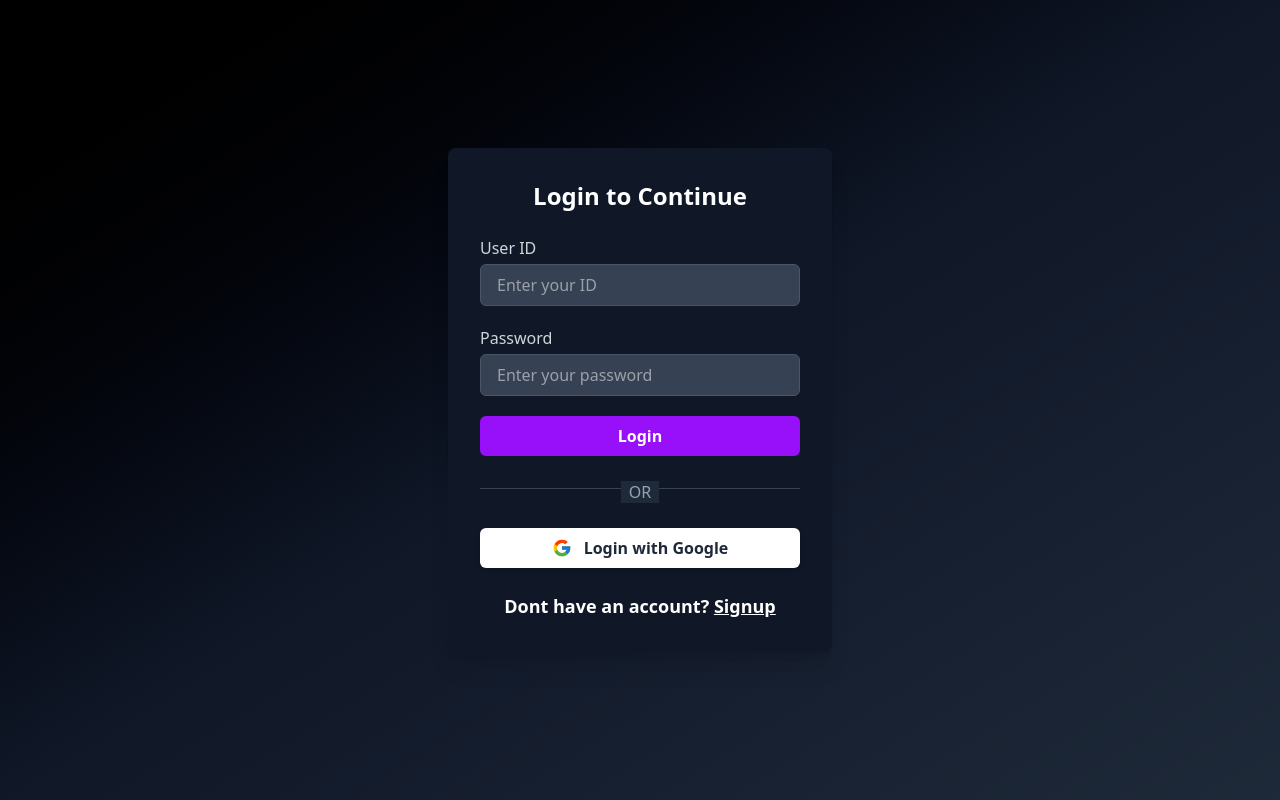
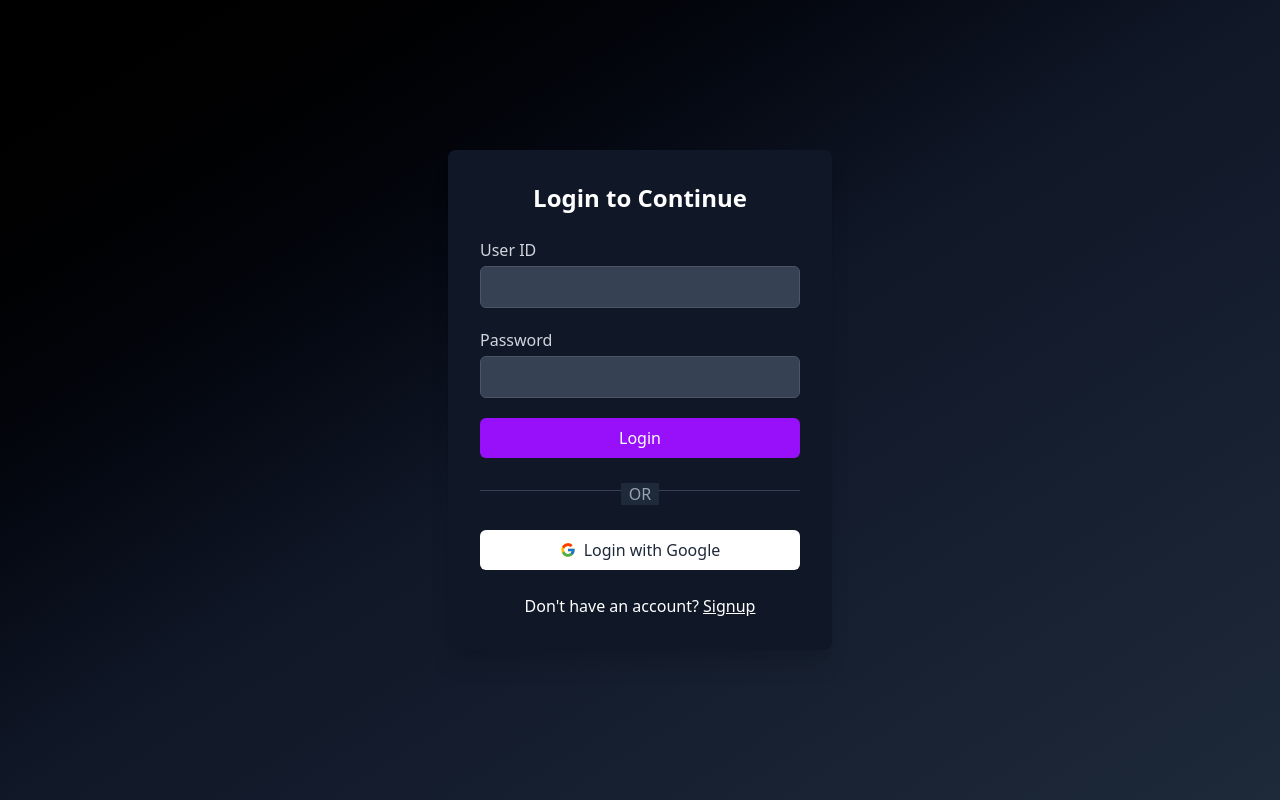
Before and after one commit to warrior-site/chat-frontend, a React (Vite) app: page /login in a window 1280 px wide. Built offline with nearby package versions, Linux system fonts and the light colour scheme; no server answers.

Commit message:
Update LoginPage.jsx

```diff
--- a/src/pages/LoginPage.jsx
+++ b/src/pages/LoginPage.jsx
@@ -1,24 +1,21 @@
-import React, { useState } from 'react';
-import { motion } from 'framer-motion';
-import { FcGoogle } from 'react-icons/fc';
+import React, { useState } from "react";
+import { motion } from "framer-motion";
+import { FcGoogle } from "react-icons/fc";
 import { ToastContainer, toast } from "react-toastify";
-import { Link,useNavigate  } from 'react-router-dom';
-import { useAuthStore } from '../context/authContext';
-
+import { Link, useNavigate } from "react-router-dom";
+import { useAuthStore } from "../context/authContext";
 
 const LoginPage = () => {
-  const [userId, setUserId] = useState('');
-  const [password, setPassword] = useState('');
+  const [userId, setUserId] = useState("");
+  const [password, setPassword] = useState("");
   const navigate = useNavigate();
-  const{isLoading,login,error} = useAuthStore();
-
+  const { isLoading, login } = useAuthStore();
 
   const handleFormLogin = async (e) => {
     e.preventDefault();
 
     try {
       await login(userId, password);
-
       toast.success("✅ Login successful");
       navigate("/dashboard");
     } catch (err) {
@@ -26,52 +23,50 @@ const LoginPage = () => {
     }
   };
 
-
   const handleGoogleLogin = () => {
-    alert('Google login coming soon!');
+    alert("Google login coming soon!");
   };
 
   return (
     <div className="min-h-screen flex items-center justify-center bg-gradient-to-br from-black via-gray-900 to-gray-800 px-4">
+      <ToastContainer />
+
       <motion.div
         initial={{ opacity: 0, scale: 0.95 }}
         animate={{ opacity: 1, scale: 1 }}
         transition={{ duration: 0.5 }}
-        className="w-full max-w-sm  bg-gray-900 bg-opacity-80 rounded-lg p-8 shadow-xl "
+        className="w-full max-w-sm bg-gray-900 bg-opacity-80 rounded-lg p-8 shadow-xl"
       >
-        <h2 className="text-white text-2xl font-bold text-center mb-6">Login to Continue</h2>
+        <h2 className="text-white text-2xl font-bold text-center mb-6">
+          Login to Continue
+        </h2>
 
         <form onSubmit={handleFormLogin} className="space-y-5">
           <div>
-            <label htmlFor="userId" className="block text-gray-300 mb-1">User ID</label>
+            <label className="block text-gray-300 mb-1">User ID</label>
             <input
               type="text"
-              id="userId"
               value={userId}
               onChange={(e) => setUserId(e.target.value)}
-              className="w-full px-4 py-2 rounded-md bg-gray-700 text-white border border-gray-600 focus:outline-none focus:ring-2 focus:ring-purple-500"
-              placeholder="Enter your ID"
+              className="w-full px-4 py-2 rounded-md bg-gray-700 text-white border border-gray-600"
             />
           </div>
 
           <div>
-            <label htmlFor="password" className="block text-gray-300 mb-1">Password</label>
+            <label className="block text-gray-300 mb-1">Password</label>
             <input
               type="password"
-              id="password"
               value={password}
               onChange={(e) => setPassword(e.target.value)}
-              className="w-full px-4 py-2 rounded-md bg-gray-700 text-white border border-gray-600 focus:outline-none focus:ring-2 focus:ring-purple-500"
-              placeholder="Enter your password"
+              className="w-full px-4 py-2 rounded-md bg-gray-700 text-white border border-gray-600"
             />
           </div>
-
 
           <motion.button
             whileTap={{ scale: 0.97 }}
             type="submit"
             disabled={isLoading}
-  className="w-full py-2 bg-purple-600 hover:bg-purple-700 text-white font-semibold rounded-md transition duration-300 flex items-center justify-center"
+            className="w-full py-2 bg-purple-600 text-white rounded-md flex items-center justify-center"
           >
             {isLoading ? (
               <>
@@ -82,33 +77,27 @@ const LoginPage = () => {
               "Login"
             )}
           </motion.button>
-
-
         </form>
 
         <div className="mt-6 relative text-center text-gray-400">
           <span className="bg-gray-800 px-2 z-10 relative">OR</span>
-          <hr className="absolute top-2 left-0 w-full border-gray-700 z-0" />
+          <hr className="absolute top-2 left-0 w-full border-gray-700" />
         </div>
 
         <motion.button
           whileHover={{ scale: 1.03 }}
           whileTap={{ scale: 0.96 }}
           onClick={handleGoogleLogin}
-          className="mt-6 w-full flex items-center justify-center py-2 bg-white text-gray-800 font-semibold rounded-md shadow-md hover:bg-gray-100 transition duration-300"
+          className="mt-6 w-full flex items-center justify-center py-2 bg-white text-gray-800 rounded-md"
         >
-          <FcGoogle className="text-xl mr-3" />
+          <FcGoogle className="mr-2" />
           Login with Google
         </motion.button>
 
-
         <div className="text-center mt-6">
-      <p className="text-white text-lg font-semibold">
-        Dont  have an account?{' '}
-        <Link
-          to="/signup"
-          className="underline text-white glow-text"
-        >
+          <p className="text-white">
+            Don't have an account?{" "}
+            <Link to="/signup" className="underline">
               Signup
             </Link>
           </p>
```
Lines whose indentation alone changed are shown as unchanged.
